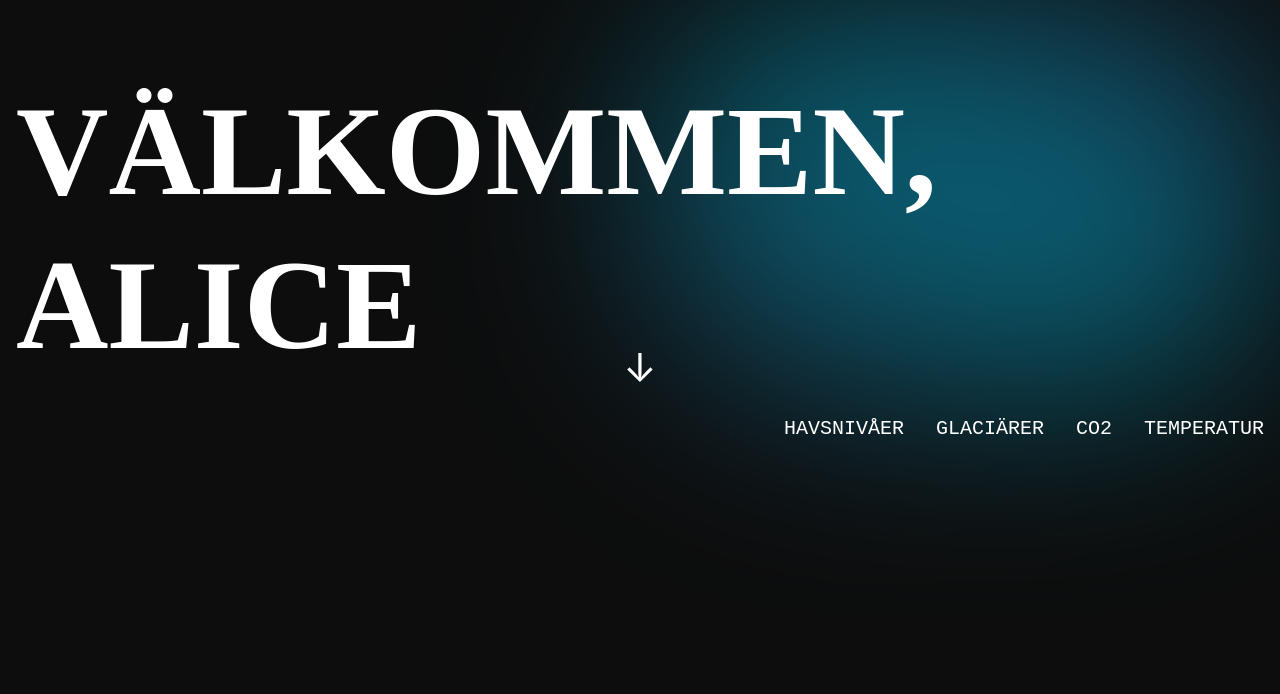
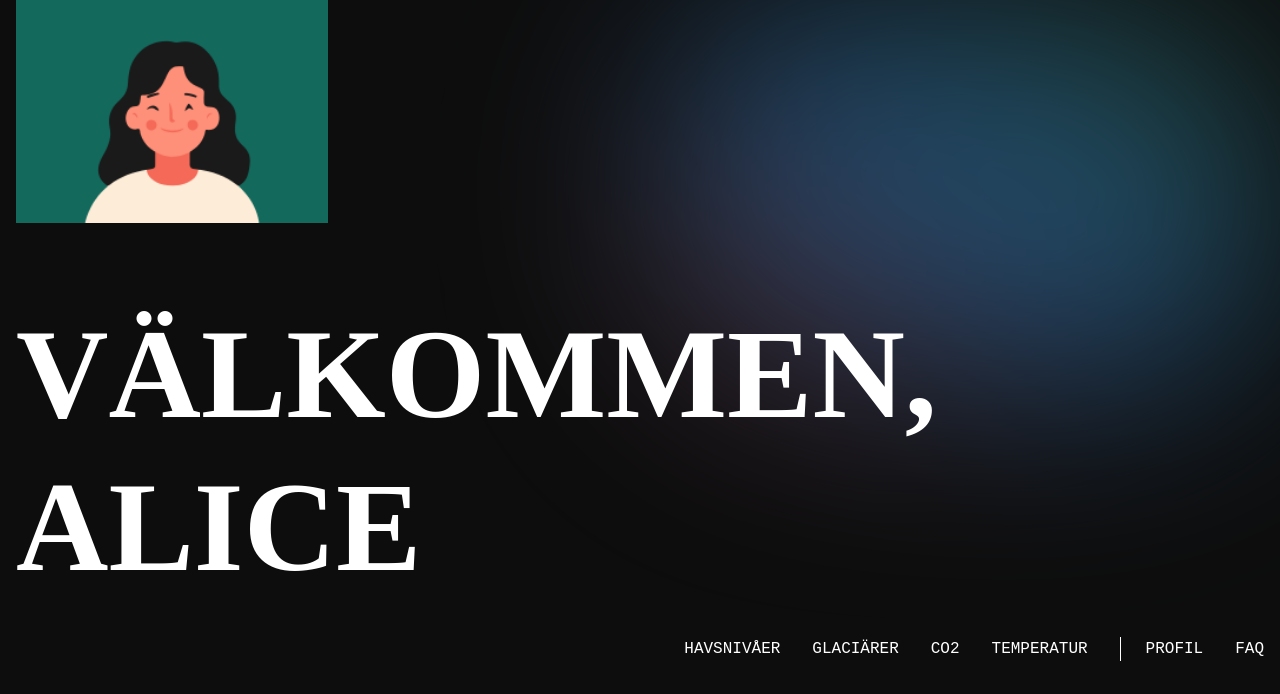
Before and after one commit to mlnb19/thegaiaalliance, a React (Vite) app: page / in a window 1280 px wide. Shown: the top 694 px of the page. Built offline with nearby package versions, Linux system fonts and the light colour scheme.

Commit message:
Automatic commit before Assistant edits

```diff
--- a/src/pages/Co2.jsx
+++ b/src/pages/Co2.jsx
@@ -23,7 +23,7 @@ function Co2() {
         opacity="0.5"
         borderRadius="full"
       />
-      <Container maxW="container.xl" pt="80px">
+      <Container maxW="container.xl" pt="80px" position="relative" zIndex={1}>
         <SimpleGrid columns={2} spacing={6}>
           <Box bg="#111" borderRadius="xl" p={8} boxShadow="0px 4px 10px rgba(0, 0, 0, 0.5)">
             <Text color="#FFB4B4" fontSize="sm">CO2 Utsläpp</Text>
--- a/src/pages/Glaciers.jsx
+++ b/src/pages/Glaciers.jsx
@@ -24,7 +24,7 @@ function Glaciers() {
         opacity="0.5"
         borderRadius="full"
       />
-      <Container maxW="container.xl" pt="80px">
+      <Container maxW="container.xl" pt="80px" position="relative" zIndex={1}>
         <HStack spacing={6} align="stretch">
           <VStack flex={1} spacing={6}>
             <Box bg="#111" borderRadius="xl" p={8} w="100%" boxShadow="0px 4px 10px rgba(0, 0, 0, 0.5)">
--- a/src/pages/Navbar.jsx
+++ b/src/pages/Navbar.jsx
@@ -1,42 +1,46 @@
 
 import React from 'react';
 import { Box, Flex, IconButton } from '@chakra-ui/react';
-import { FaHome, FaUser, FaBell, FaCog } from 'react-icons/fa';
+import { FaUser, FaBell, FaCog } from 'react-icons/fa';
 import { useNavigate } from 'react-router-dom';
+import { PiWaves } from "react-icons/pi";
+import { GiMountainCave, GiSmokeBomb } from "react-icons/gi";
+import { TbTemperatureCelsius } from "react-icons/tb";
+
 
 const Navbar = () => {
   const navigate = useNavigate();
 
   return (
-    <Box position="fixed" top="0" right="0" p={4} zIndex={10}>
+    <Box position="fixed" top="0" right="2" p={1} zIndex={10} marginTop={2} fontWeight={5} >
       <Flex gap={2}>
         <IconButton
-          icon={<FaHome />}
-          aria-label="Home"
+          icon={<PiWaves />}
+          aria-label="Sea Levels"
           variant="ghost"
           color="white"
           _hover={{ bg: 'whiteAlpha.200' }}
-          onClick={() => navigate('/')}
+          onClick={() => navigate('/sealevels')}
         />
         <IconButton
-          icon={<FaUser />}
-          aria-label="Profile"
+          icon={<GiMountainCave />}
+          aria-label="Glacier"
           variant="ghost"
           color="white"
           _hover={{ bg: 'whiteAlpha.200' }}
           onClick={() => navigate('/glaciers')}
         />
         <IconButton
-          icon={<FaBell />}
-          aria-label="Notifications"
+          icon={<GiSmokeBomb />}
+          aria-label="Co2"
           variant="ghost"
           color="white"
           _hover={{ bg: 'whiteAlpha.200' }}
           onClick={() => navigate('/co2')}
         />
         <IconButton
-          icon={<FaCog />}
-          aria-label="Settings"
+          icon={<TbTemperatureCelsius />}
+          aria-label="Temperature"
           variant="ghost"
           color="white"
           _hover={{ bg: 'whiteAlpha.200' }}
--- a/src/pages/Welcome.jsx
+++ b/src/pages/Welcome.jsx
@@ -12,44 +12,27 @@ const Welcome = () => {
         right="0"
         w="50%"
         h="50%"
-        bgGradient="linear(to-bl, blue.600, cyan.500, blue.700)"
+        bgGradient="linear(to-bl, green.600, blue.500, red.700)"
         filter="blur(100px)"
         opacity="0.5"
         borderRadius="full"
       />
       <Container maxW="container.xl" position="relative" zIndex={1}>
+        <img src="/images/profile.png" alt="Logo" width="25%" height="auto" />
         <Heading color="white" fontSize="9xl" fontWeight="bold" mb={8} fontFamily="bungee" marginTop="75px">
           VÄLKOMMEN,<br />ALICE
         </Heading>
 
         <Flex justify="flex-end" gap={8}>
           <Stack direction="row" spacing={8}>
-            <Link href="/sealevels" color="white" fontFamily="monospace" fontSize="20px" _hover={{ color: 'gray.300' }}>HAVSNIVÅER</Link>
-            <Link href="/glaciers" color="white" fontFamily="monospace" fontSize="20px" _hover={{ color: 'gray.300' }}>GLACIÄRER</Link>
-            <Link href="/co2" color="white" fontFamily="monospace" fontSize="20px" _hover={{ color: 'gray.300' }}>CO2</Link>
-            <Link href="/temperature" color="white" fontFamily="monospace" fontSize="20px" _hover={{ color: 'gray.300' }}>TEMPERATUR</Link>
+            <Link href="/sealevels" color="white" fontFamily="monospace" fontSize="16px" _hover={{ color: 'gray.300' }}>HAVSNIVÅER</Link>
+            <Link href="/glaciers" color="white" fontFamily="monospace" fontSize="16px" _hover={{ color: 'gray.300' }}>GLACIÄRER</Link>
+            <Link href="/co2" color="white" fontFamily="monospace" fontSize="16px" _hover={{ color: 'gray.300' }}>CO2</Link>
+            <Link href="/temperature" color="white" fontFamily="monospace" fontSize="16px" _hover={{ color: 'gray.300' }}>TEMPERATUR</Link>
+            <Link href="/profile" color="white" fontFamily="monospace" fontSize="16px" _hover={{ color: 'gray.300' }} borderLeft="1px" borderColor="white" paddingLeft="25px" color="white" >PROFIL</Link>
+            <Link href="/faq" color="white" fontFamily="monospace" fontSize="16px" _hover={{ color: 'gray.300' }}>FAQ</Link>
           </Stack>
         </Flex>
-
-        <Box position="absolute" bottom="40px" left="50%" transform="translateX(-50%)" textAlign="center">
-          <motion.div
-            animate={{
-              y: [0, -8, 0]
-            }}
-            transition={{
-              duration: 1.5,
-              repeat: Infinity,
-              repeatType: "loop",
-              ease: "easeInOut"
-            }}
-            style={{
-              color: "white",
-              fontSize: "40px",
-            }}
-          >
-            ↓
-          </motion.div>
-        </Box>
       </Container>
     </Box>
   );
```
